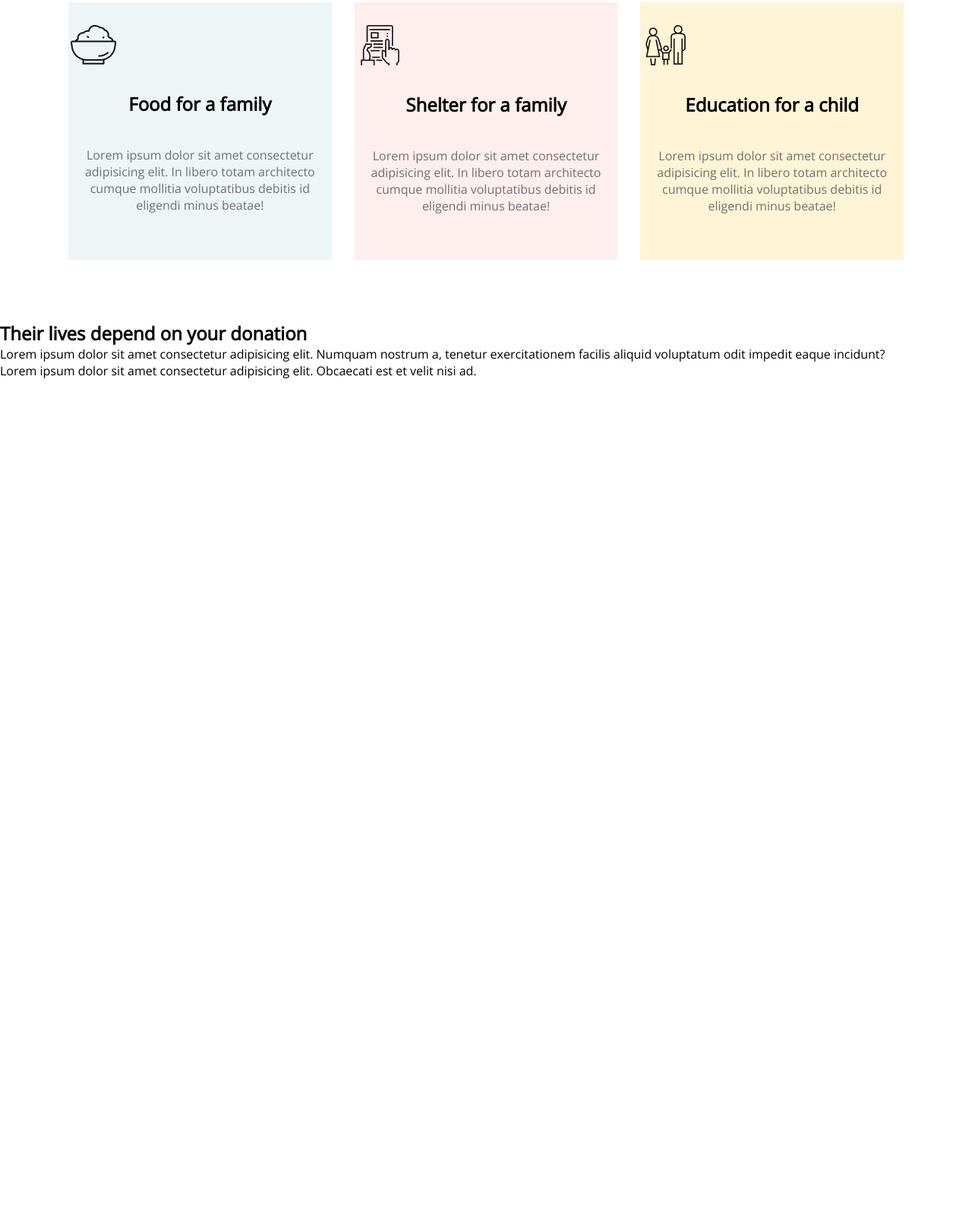
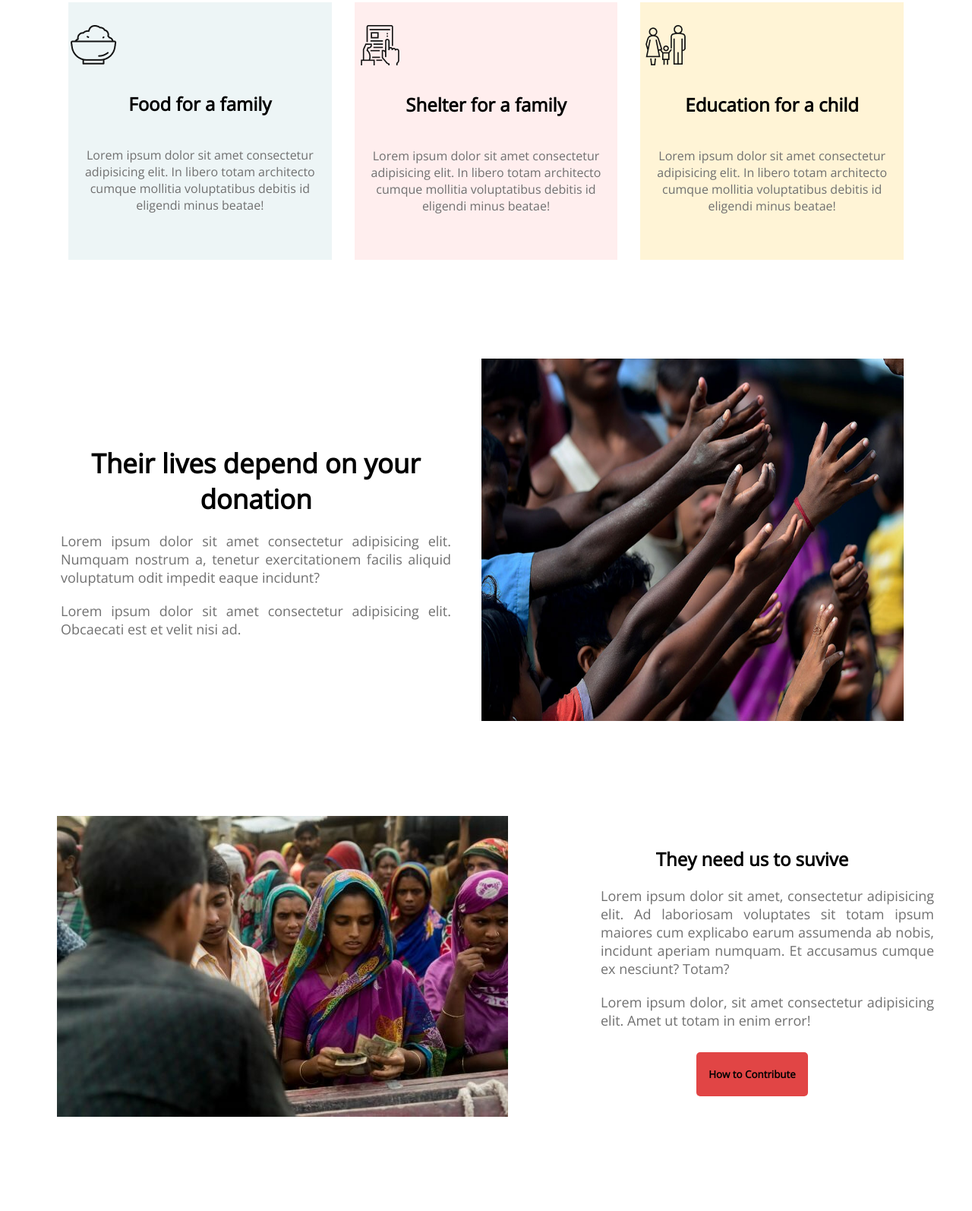
Before and after one commit to fensami/donate-today, a plain HTML site: page index.html in a window 1280 px wide. Shown: the part 1774-3368 px from the top of the page at 76% size. Before the commit the page ends 2273 px from the top, so only its background shows below. Drawn offline with nearby package versions, Linux system fonts and the light colour scheme.

Commit message:
sit added

```diff
--- a/css/style.css
+++ b/css/style.css
@@ -133,11 +133,53 @@ hr{
 /* depends style */
 
 .depends{
-
+    display: flex;
+    align-items: center;
+    padding: 40px;
 }
 .depends-title{
+    font-weight: 700;
+    font-size: 35px;
+    margin-left: 40px;
 
 }
 .depends-paragraph{
+    font-weight: 400;
+    font-size: 18px;
+    color: #707070;
+    margin: 20px 0 0 40px;
+    text-align: justify;
 
 }
+.depends-image{
+    padding: 40px;
+    margin-right: 10px;
+    width: 556px;
+    height: 477px;
+
+}
+
+/* need us style */
+
+.need{
+    display: flex;
+    text-align: center;
+}
+.need-box{
+    padding: 40px;
+    text-align: justify;
+    margin: 40px;
+    margin-right: 10px;
+
+}
+.need-image{
+    padding: 40px;
+    margin-left: 35px;
+    width: 556px;
+    height: 477px;
+
+}
+.need-title{
+    margin-bottom: 10px;
+    text-align: center;
+}
--- a/index.html
+++ b/index.html
@@ -72,17 +72,47 @@
 
                 </div>
 
+                 <!-- their lives depends your donation -->
+
+               <div class="depends">
+                <div>
+                    <h2 class="depends-title">Their lives depend on your donation</h2>
+                    <p class="depends-paragraph">Lorem ipsum dolor sit amet consectetur adipisicing elit. Numquam nostrum a, tenetur exercitationem facilis aliquid voluptatum odit impedit eaque incidunt?</p>
+
+                    <p  class="depends-paragraph" >Lorem ipsum dolor sit amet consectetur adipisicing elit. Obcaecati est et velit nisi ad.</p>
+                   </div>
+                    <div>
+                        <img class="depends-image" src="images/donation13.jpg" alt="">
+                    </div>
+               </div>
+
+
+               <!-- need us -->
+
+               <div class="need">
+                <div class="need-image">
+                    <img src="images/donation1.jpg" alt="">
+                </div>
+
+                <div class="need-box">
+                    <h2 class="need-title">They need us to suvive</h2>
+
+                    <p class="depends-paragraph">Lorem ipsum dolor sit amet, consectetur adipisicing elit. Ad laboriosam voluptates sit totam ipsum maiores cum explicabo earum assumenda ab nobis, incidunt aperiam numquam. Et accusamus cumque ex nesciunt? Totam?</p>
+
+                    <p class="depends-paragraph">Lorem ipsum dolor, sit amet consectetur adipisicing elit. Amet ut totam in enim error!</p>
+                    <div style="text-align: center;">
+                        <button class="btn-primary">How to Contribute</button>
+                    </div>
+                </div>
+
+
+
+               </div>
+
             </section>
 
-            <!-- their lives depends your donation -->
-            <section class="depends">
-                <h2 class="depends-title">Their lives depend on your donation</h2>
-                <p class="depends-paragraph">Lorem ipsum dolor sit amet consectetur adipisicing elit. Numquam nostrum a, tenetur exercitationem facilis aliquid voluptatum odit impedit eaque incidunt?</p>
-
-                <p>Lorem ipsum dolor sit amet consectetur adipisicing elit. Obcaecati est et velit nisi ad.</p>
 
 
-            </section>
 
         </main>
 
```
